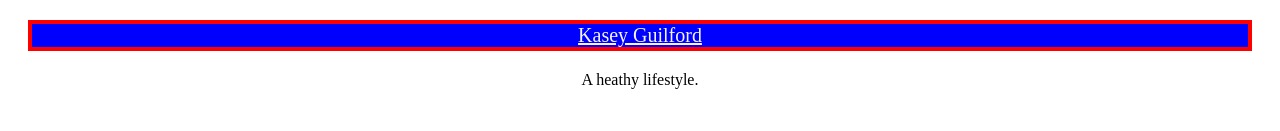
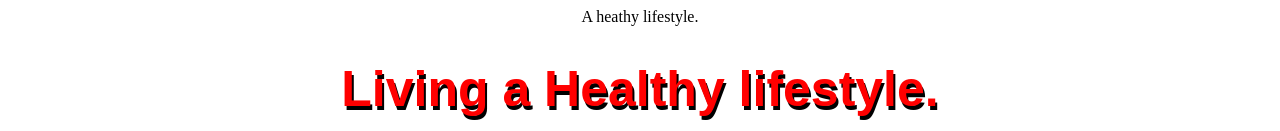
Before and after one commit to kaseyntom/html-me-something, a plain HTML site: page index.html in a window 1280 px wide. Shown: the top 131 px of the page. Drawn offline with Linux system fonts and the light colour scheme.

Commit message:
created index.html file

```diff
--- a/index.html
+++ b/index.html
@@ -1,5 +1,5 @@
 <!DOCTYPE class="html:5">
-<P>Kasey Guilford</p>
+
 <html>
     <head>
         <link rel="stylesheet" href="styles.css">
```
